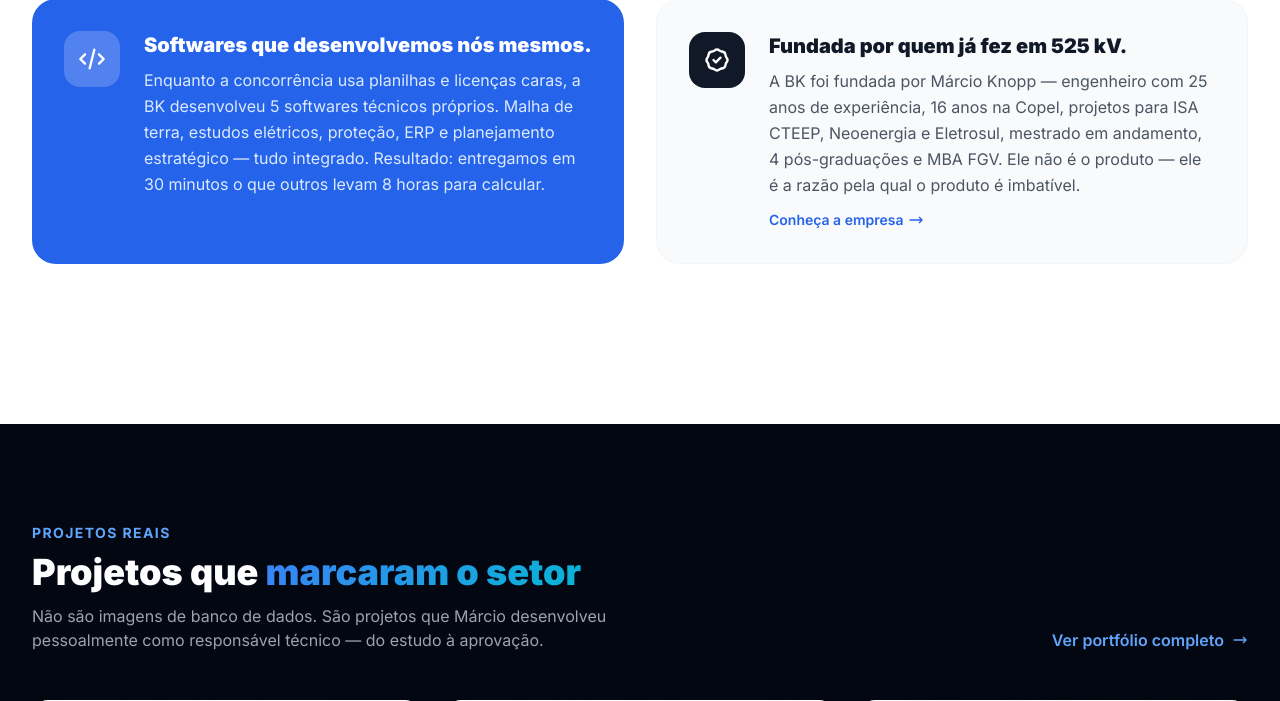
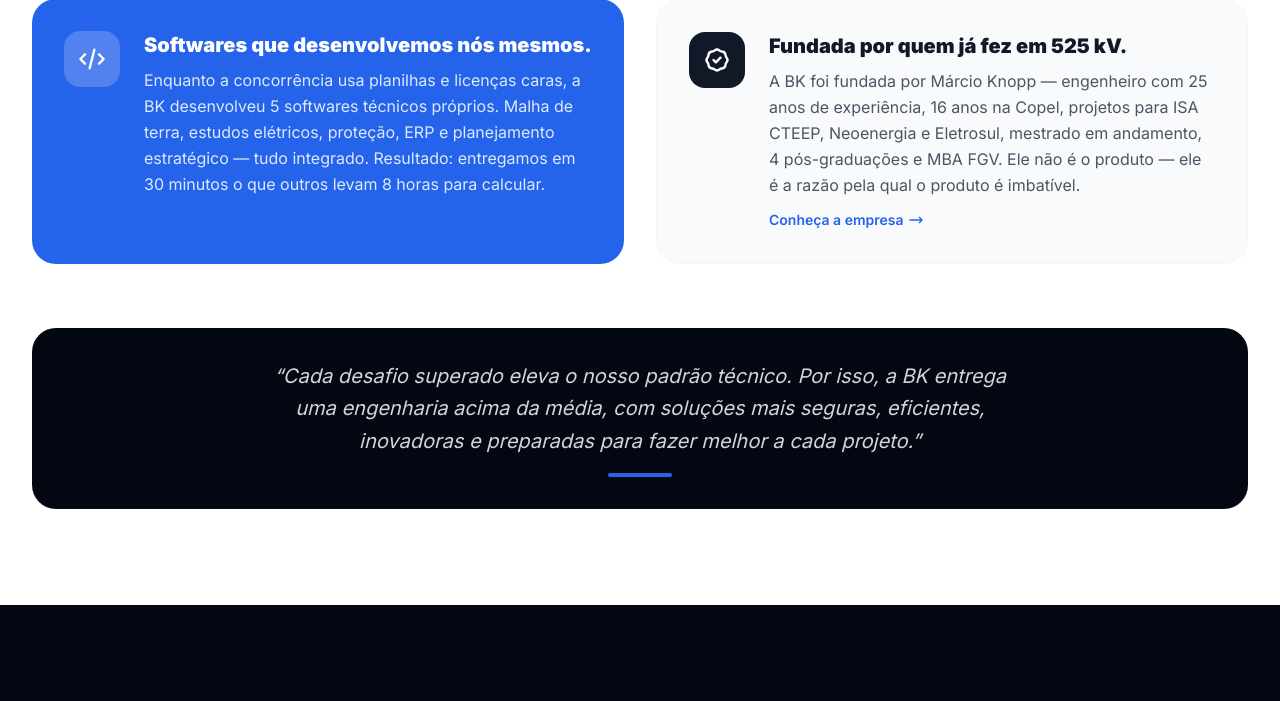
Before and after one commit to Velho-do-Mal/bk_site, a Django app: page / in a window 1280 px wide. Shown: the part 1710-2411 px from the top of the page. Run offline with Django 5.2, Linux system fonts and the light colour scheme; data that the repository does not hold is empty; some libraries are stand-ins or nearby versions.

Commit message:
feat: adiciona frase institucional da BK após seção de diferenciais

```diff
--- a/templates/core/home.html
+++ b/templates/core/home.html
@@ -220,6 +220,15 @@
       </div>
 
     </div>
+
+    <!-- Frase institucional -->
+    <div class="mt-4 bg-gray-950 rounded-3xl px-10 py-8 text-center" data-aos="fade-up">
+      <p class="text-gray-300 text-xl leading-relaxed max-w-3xl mx-auto italic">
+        &ldquo;Cada desafio superado eleva o nosso padrão técnico. Por isso, a BK entrega uma engenharia acima da média, com soluções mais seguras, eficientes, inovadoras e preparadas para fazer melhor a cada projeto.&rdquo;
+      </p>
+      <div class="mt-4 w-16 h-1 bg-blue-600 mx-auto rounded-full"></div>
+    </div>
+
   </div>
 </section>
 
```
